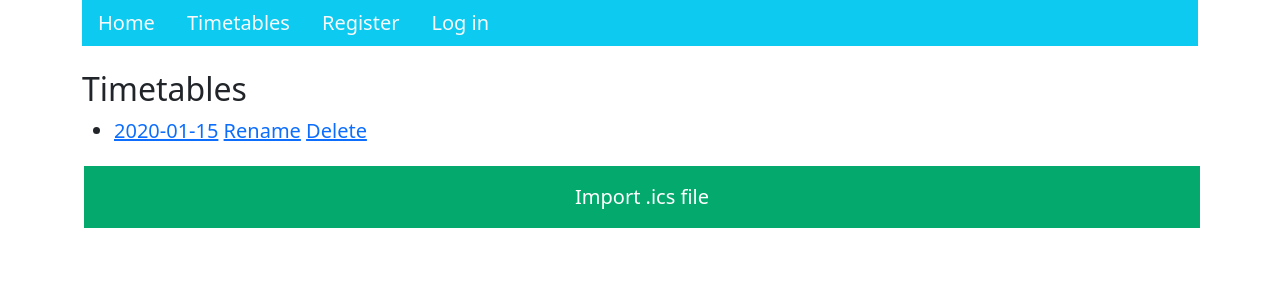
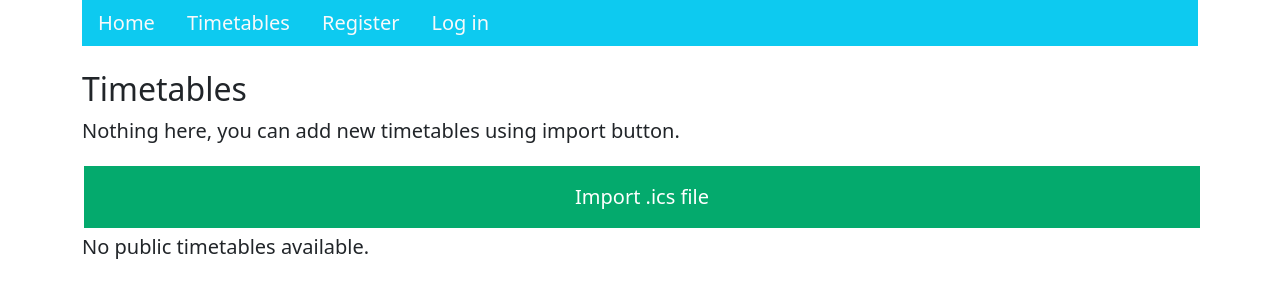
Before and after one commit to damian234527/FinalProject, a Django app: page /timetable/ in a window 1280 px wide. Shown: the top 300 px of the page. Run offline with Django 4.2, Linux system fonts and the light colour scheme; tables that the repository leaves empty hold one stand-in row (values such as "Sample post"); some libraries are stand-ins or nearby versions.

Commit message:
Plany prywatne i publiczne

```diff
--- a/timetable/models.py
+++ b/timetable/models.py
@@ -19,25 +19,25 @@ class Timetable(models.Model):
         return self.timetable_name
 
     @classmethod
-    def import_timetable(cls, ics_file, timetable_name=None):
+    def import_timetable(cls, ics_file, timetable_name=None, author=None):
         try:
             imported_calendar = icalendar.Calendar.from_ical(ics_file.read())
-            timetable, created = cls.objects.get_or_create(timetable_name=timetable_name)
+            timetable = cls.objects.create(timetable_name=timetable_name, author=author)
+            if author:
+                student, created = Student.objects.get(id=author)
+            else:
+                student = author
+            Timetable_assignment.objects.create(timetable=timetable, student=student)
+            Activity_type.generate_generic_types()
             for activity in imported_calendar.walk("vevent"):
                 time_start = activity.get("dtstart").dt
                 time_end = activity.get("dtend").dt
                 description = activity.get("summary")
-                Activity_type.generate_generic_types()
                 attributes_list = description.split()
-                # edit
-                time_duration = time_end-time_start  # CHANGE
-                course_acronym = attributes_list[0]  # CHANGE
-                print(attributes_list[1])
+                time_duration = time_end-time_start
+                course_acronym = attributes_list[0]
                 activity_type_name_pl=attributes_list[1]
-                # try:
                 activity_type, created = Activity_type.objects.get_or_create(type_name_pl=activity_type_name_pl)
-                # except Activity_type.DoesNotExist:
-                    # activity_type = Activity_type.objects.create(type_name=activity_type_name)
                 course, created = Course.objects.get_or_create(course_name=course_acronym, course_initials=course_acronym)
                 timetable.course_set.add(course)
                 Activity.create_activity(time_start, time_end, description, time_duration, timetable, course, activity_type)
@@ -87,8 +87,6 @@ class Activity_type(models.Model):
         for i in range(len(type_names)):
             Activity_type.objects.get_or_create(type_name_pl=type_names_pl[i], type_name=type_names[i], type_description=type_descriptions[i], type_color=type_colors[i])
 
-
-
 class Activity(models.Model):
     time_start = models.DateTimeField()
     time_end = models.DateTimeField()
@@ -108,10 +106,15 @@ class Activity(models.Model):
                                         course=course,
                                         activity_type=activity_type)
 
-
 class Teacher(models.Model):
     teacher_initials = models.CharField(max_length=20)
     teacher_first_name = models.CharField(max_length=100)
     teacher_last_name = models.CharField(max_length=100)
     teacher_link = models.URLField(max_length=200)
     teacher_mail = models.EmailField(max_length=254)
+
+
+class Timetable_assignment(models.Model):
+    student = models.ForeignKey(Student, on_delete=models.CASCADE, null=True)
+    timetable = models.ForeignKey(Timetable, on_delete=models.CASCADE)
+    assignment_description = models.CharField(max_length=100)
--- a/timetable/templates/timetable/month.html
+++ b/timetable/templates/timetable/month.html
@@ -32,12 +32,12 @@
         </tr>
         {% for week in this_month %}
             {% if forloop.counter0 == this_week %}
-            <tr class="intro">
+            <tr>
                 {% for day in week %}
                     {% if day == today %}
-                        <td bgcolor="yellow"><a href="{% url 'timetable:display_day' timetable_id year month day %}">{{ day }}</a></td>
+                        <td bgcolor="gold"><a href="{% url 'timetable:display_day' timetable_id year month day %}">{{ day }}</a></td>
                     {% else %}
-                        <td><a href="{% url 'timetable:display_day' timetable_id year month day %}">{{ day }}</a></td>
+                        <td bgcolor="navyblue"><a href="{% url 'timetable:display_day' timetable_id year month day %}">{{ day }}</a></td>
                     {% endif %}
                 {% endfor %}
             </tr>
--- a/timetable/templates/timetable/timetable_list.html
+++ b/timetable/templates/timetable/timetable_list.html
@@ -3,9 +3,11 @@
 
 {% block content %}
 <h2>Timetables</h2>
-    {% if available_timetables_list %}
+{% if user_timetables %}
+<div class="user_timetables">
+    <p>{{ user }}'s timetables</p>
     <ul>
-        {% for timetable in available_timetables_list %}
+        {% for timetable in user_timetables %}
         <li>
             <a href="{% url 'timetable:details' timetable.id %}">{{ timetable.timetable_name }}</a>
             <a href="{% url 'timetable:rename_timetable' timetable.id %}">Rename</a>
@@ -13,11 +15,28 @@
         </li>
         {% endfor %}
     </ul>
+</div>
 {% else %}
 <p>Nothing here, you can add new timetables using import button.</p>
 {% endif %}
+<div class="import_timetable">
     <form action="{% url 'home:import_ics_file' %}" method="post">
         {% csrf_token %}
         <input type="submit" value="Import .ics file">
     </form>
+</div>
+{% if public_timetables %}
+<div class="public_timetables">
+  <p> Publicly available timetables</p>
+    <ul>
+      {% for timetable in public_timetables %}
+        <li>
+            <a href="{% url 'timetable:details' timetable.id %}">{{ timetable.timetable_name }}</a>
+        </li>
+      {% endfor %}
+    </ul>
+</div>
+{% else %}
+<p>No public timetables available.</p>
+{% endif %}
 {% endblock %}
--- a/timetable/urls.py
+++ b/timetable/urls.py
@@ -3,7 +3,7 @@ from . import views
 
 app_name = "timetable"
 urlpatterns = [
-    path("timetable/", views.TimetableListView.as_view(), name="main"),
+    path("timetable/", views.get_available_timetables, name="main"),
     path("timetable/<int:timetable_id>/", views.timetable_details, name="details"),
 
     # display_month
--- a/timetable/views.py
+++ b/timetable/views.py
@@ -3,7 +3,7 @@ from datetime import datetime, timedelta, time
 from django.urls import reverse
 from django.shortcuts import render, get_object_or_404, redirect
 from django.db.models import Q
-from .models import Timetable, Activity, Activity_type, Teacher, Course
+from .models import Timetable, Activity, Activity_type, Teacher, Course, Timetable_assignment
 from django.views import generic
 
 
@@ -14,6 +14,21 @@ class TimetableListView(generic.ListView):
     model = Timetable
     def get_all_timetables(self):
         return Timetable.objects.all()
+def get_available_timetables(request):
+    user = None
+    user_timetables = None
+    if request.user.is_authenticated:
+        user = request.user.id
+        assigned_timetables = Timetable_assignment.objects.filter(student_id=user)
+        user_timetables = Timetable.objects.filter(id__in=assigned_timetables.values("timetable_id"))
+    not_assigned_timetables = Timetable_assignment.objects.filter(student_id=None)
+    public_timetables = Timetable.objects.filter(id__in=not_assigned_timetables.values("timetable_id"))
+    return render(request, "timetable/timetable_list.html",
+                  {"user": user,
+                   "user_timetables": user_timetables,
+                   "public_timetables": public_timetables})
+
+
 
 
 class TimetableDetailsView(generic.DetailView):
@@ -93,7 +108,8 @@ def display_month(request, timetable_id, year=None, month=None):
                        "timetable_id": timetable_id,
                        "month_name": month_name,
                        "month": month,
-                       "year": year})
+                       "year": year,
+                       "today": current_date.day})
     return render(request, "timetable/month.html",
                   {"this_month": calendar_month,
                    "timetable_id": timetable_id,
```
Also changed, not shown: home/views.py (+8 -1 lines), timetable/migrations/0002_timetable_assignment.py (added), timetable/migrations/0003_alter_timetable_assignment_student.py (added). Lines whose indentation alone changed are shown as unchanged.
